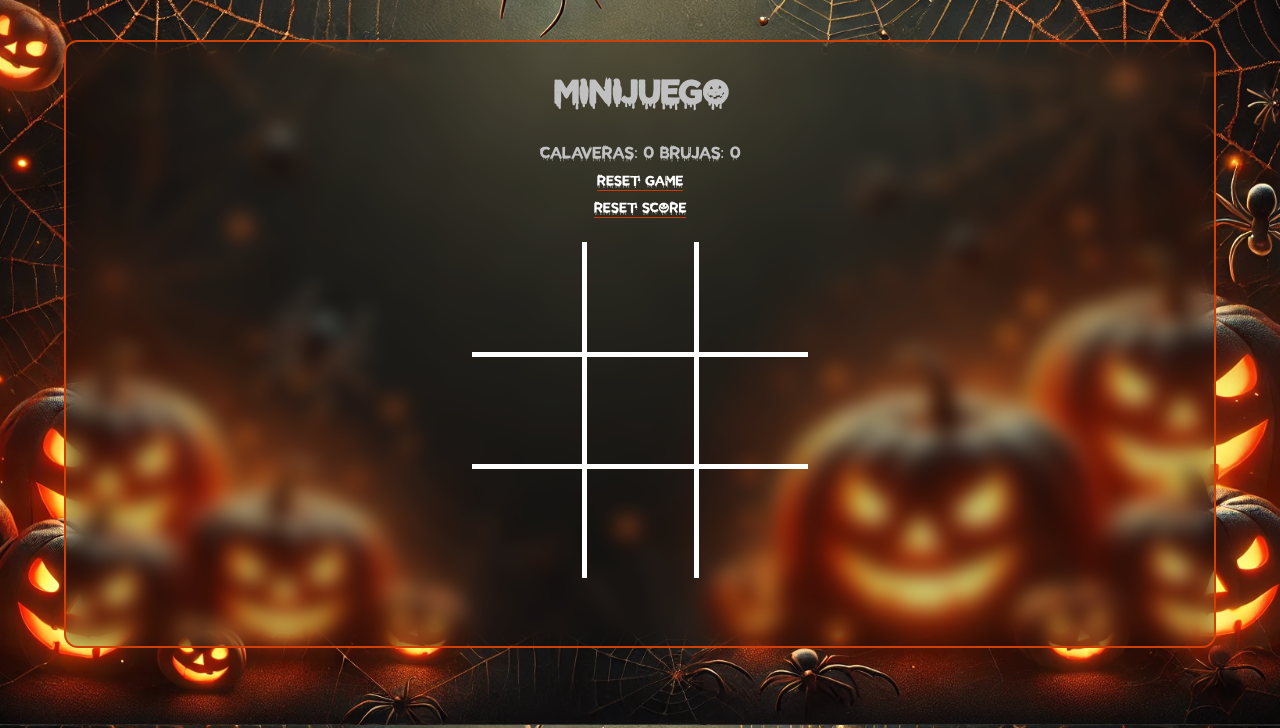
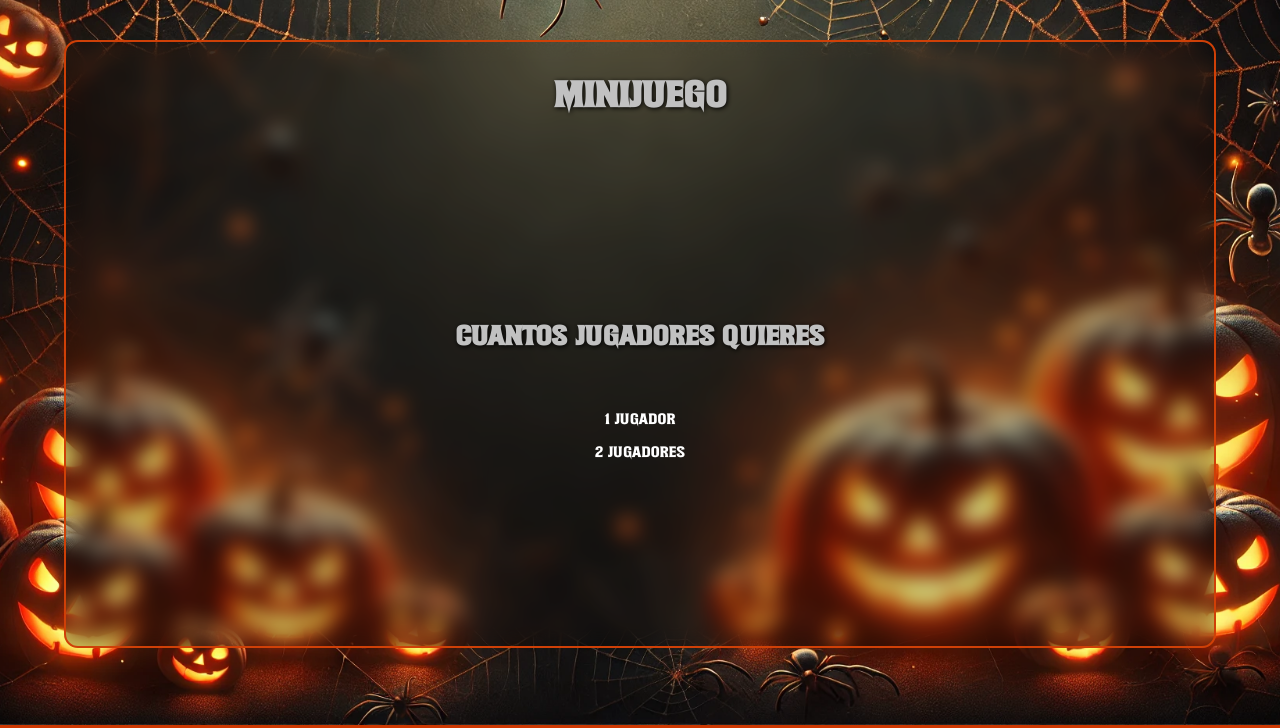
Before and after one commit to paurosmoleon/proyecto-de-halloween, a PHP site: page /Components/game.html in a window 1280 px wide. Shown: the part 75-803 px from the top of the page. Run offline with PHP 8.4, Linux system fonts and the light colour scheme.

Commit message:
ADD: IA tic tac toe

```diff
--- a/front/Components/game.html
+++ b/front/Components/game.html
@@ -31,7 +31,13 @@
     <main>
         <div id="contenedor_juego" class="contenedor_juego">
             <h1 class="titulo_juego" id="titulo_juego">MINIJUEGO</h1>
-            <div class="juego">
+            <div id="jugadores">
+
+              <h2>Cuantos jugadores quieres</h2>
+                <button id="1_player">1 Jugador</button>
+                <button id="2_players">2 Jugadores</button>
+            </div>
+            <div class="juego" id="juego" style="display: none;">
               <div class="container_assets">
                 <p id="res"></p>
                 <button id="boton_restart_juego">Reset game </button>
--- a/front/Components/login.html
+++ b/front/Components/login.html
@@ -37,7 +37,7 @@
     <div class="section">
       <div class="login">
         <div class="marco">
-          <form class="form">
+          <form action="" method="post" class="form">
             <div class="inputBox">
               <input type="text" required>
               <i>Usuario</i>
@@ -54,6 +54,7 @@
               <input type="submit" value="Iniciar sesión">
             </div>
           </form>
+          </form>
         </div>
       </div>
     </div>
--- a/front/css/game.css
+++ b/front/css/game.css
@@ -10,11 +10,11 @@ body,html{
 
 }
 main{
-
+    text-shadow: 1px 1px 5px black;
     display: flex;
     justify-content: center;
     height: 80%;
-    font-family: Halloweeni;
+    font-family: navHall;
     text-transform: uppercase
 
 }
@@ -36,12 +36,50 @@ main{
 button{
 
     text-transform: uppercase;
-    font-family: Halloweeni;
+    font-family: navHall;
     background-color: transparent;
+    color: white;
     border: none;
-    color: white;
-    border-bottom: 1px solid #CD3802;
+
+
 }
+#jugadores {
+    height: 90%;
+    display: flex;
+    flex-direction: column;
+    justify-content: center;
+    align-items: center;
+    gap: 1em;
+    >h2{
+        padding-bottom: 4%;
+    }
+
+
+}
+#jugadores > button{
+    position: relative;
+}
+
+#jugadores > button:hover{
+    text-shadow: 0 0 5px #d80000;
+}
+#jugadores > button:hover::after{
+
+    right: 0;
+
+}
+#jugadores > button::after{
+    content: '';
+    position: absolute;
+    left: 0;
+    right: 100%;
+    bottom: 0;
+    border-bottom: 3px solid #d80000;
+    border-radius: 21px;
+    transition: right 1s;
+    box-shadow: 1px 1px 5px #fa0101;
+}
+
 .titulo_juego{
     padding-bottom: 1em ;
 }
--- a/front/js/game.js
+++ b/front/js/game.js
@@ -1,5 +1,7 @@
 window.onload = function() {
     let player = 1;
+    let IA =false;
+    let gameActive = true
     const cells = document.querySelectorAll('.cell');
     const img_ttt = document.querySelectorAll('.cell_img');
 
@@ -38,25 +40,72 @@ window.onload = function() {
     let brujasCount = brujasNotNull
 
     response.innerText = 'Calaveras: '+ calaveraCount()+' Brujas: '+brujasCount()
+
     let gameState = ['', '', '', '', '', '', '', '', ''];
+    const juego = document.getElementById('juego')
+    const menu_players = document.getElementById('jugadores')
+    const Player_button = document.getElementById('1_player')
+    const Players_button = document.getElementById('2_players')
+
+    Players_button.addEventListener('click',()=> {
+        juego.style.display = 'block'
+        menu_players.style.display = 'none'
+    })
+
+    Player_button.addEventListener('click', () => {
+        juego.style.display = 'block'
+        menu_players.style.display = 'none'
+        IA =true
+    })
 
     for (let i = 0; i < cells.length; i++) {
         const img = img_ttt[i];
         cells[i].addEventListener('click', () => {
-            if (gameState[i] === '') {
+            if (gameState[i] === '' && gameActive) {
                 if (player === 1) {
                     img.src = '../assets/img/game/2029570.svg';
                     gameState[i] = 'calavera';
                     player = 2;
-                } else {
+                    Winner();
+                    if ( IA && player==2){
+                        IA_marked()
+                    }
+                } else if(!IA && player == 2){
                     img.src = '../assets/img/game/947530-ffffff.svg';
                     gameState[i] = 'bruja';
                     player = 1;
+                    Winner();
+
                 }
 
-                Winner();
+
+
+
+                console.log(gameState)
             }
         });
+    }
+    function IA_marked(){
+        let  perfe = true
+        while(perfe){
+            let posicion_ia = Math.floor(Math.random() * 10)
+            let img_ia =img_ttt[posicion_ia]
+            console.log(posicion_ia)
+            if ( gameState[posicion_ia] === ''){
+                img_ia.src =  '../assets/img/game/947530-ffffff.svg'
+
+                gameState[posicion_ia] = 'bruja';
+
+                player = 1
+                perfe = false
+                Winner()
+
+            }
+            if (gameState.every(cell =>  cell !== '')){
+                perfe = false
+            }
+
+        }
     }
 
     function Winner() {
@@ -65,9 +114,11 @@ window.onload = function() {
             if (gameState[a] && gameState[a] === gameState[b] && gameState[a] === gameState[c]) {
 
                 response.innerHTML = 'Las '+'<span class="player">'+gameState[a]+'</span>'+' han ganado esta partida'
+                    gameActive = false
                 gameState[a] ==='calavera' ? localStorage.setItem('calaveras-win', calaveraCount() + 1 ) : localStorage.setItem('brujas-win', brujasCount() + 1)
                 return;
             }
+
         }
 
         if (!gameState.includes('')) {
@@ -82,6 +133,7 @@ window.onload = function() {
         gameState = ['', '', '', '', '', '', '', '', ''];
         img_ttt.forEach(img => img.src = '');
         player = 1;
+        gameActive = true
     }
 
     document.getElementById('boton_restart_score').addEventListener('click',resetScore)
```
Also changed, not shown: back/AltaUuario.php (added, +9 -0 lines), back/varGlobales.php (added, +14 -0 lines), front/Components/register.html (+4 -3 lines), back/login.php (added), 1 other file.
